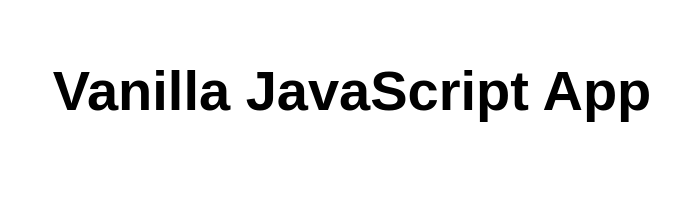
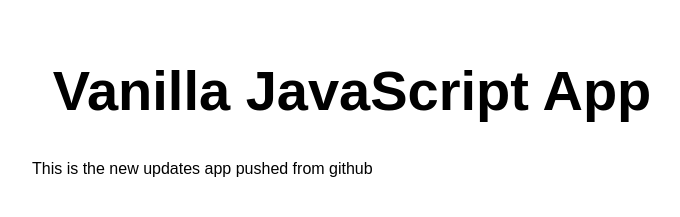
Before and after one commit to namndd2323/my-first-static-web-app, a website: page src/index.html in a window 1280 px wide. Shown: the whole page, without its empty margins (288-968 px from the left). Drawn offline with Linux system fonts and the light colour scheme.

Commit message:
add app body

```diff
--- a/src/index.html
+++ b/src/index.html
@@ -11,6 +11,7 @@
 <body>
   <main>
     <h1>Vanilla JavaScript App</h1>
+    <p> This is the new updates app pushed from github</p>
   </main>
 </body>
 
```
